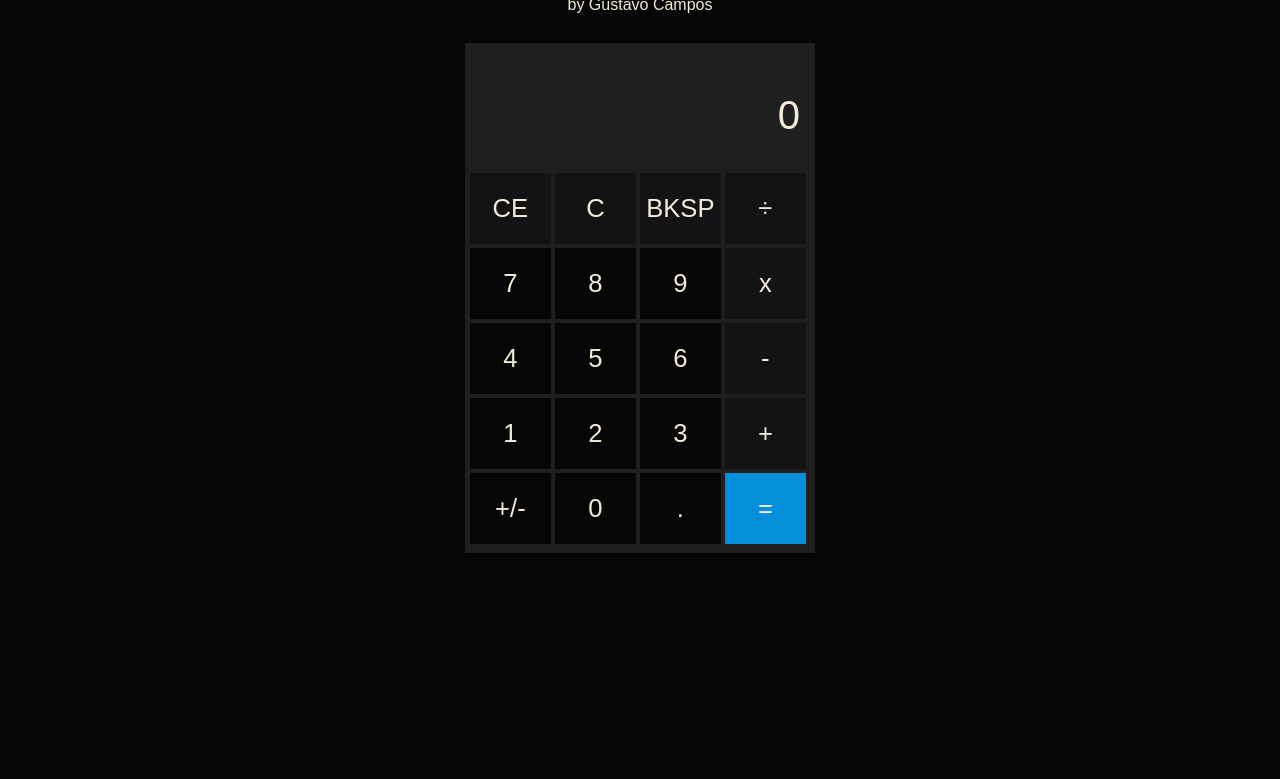
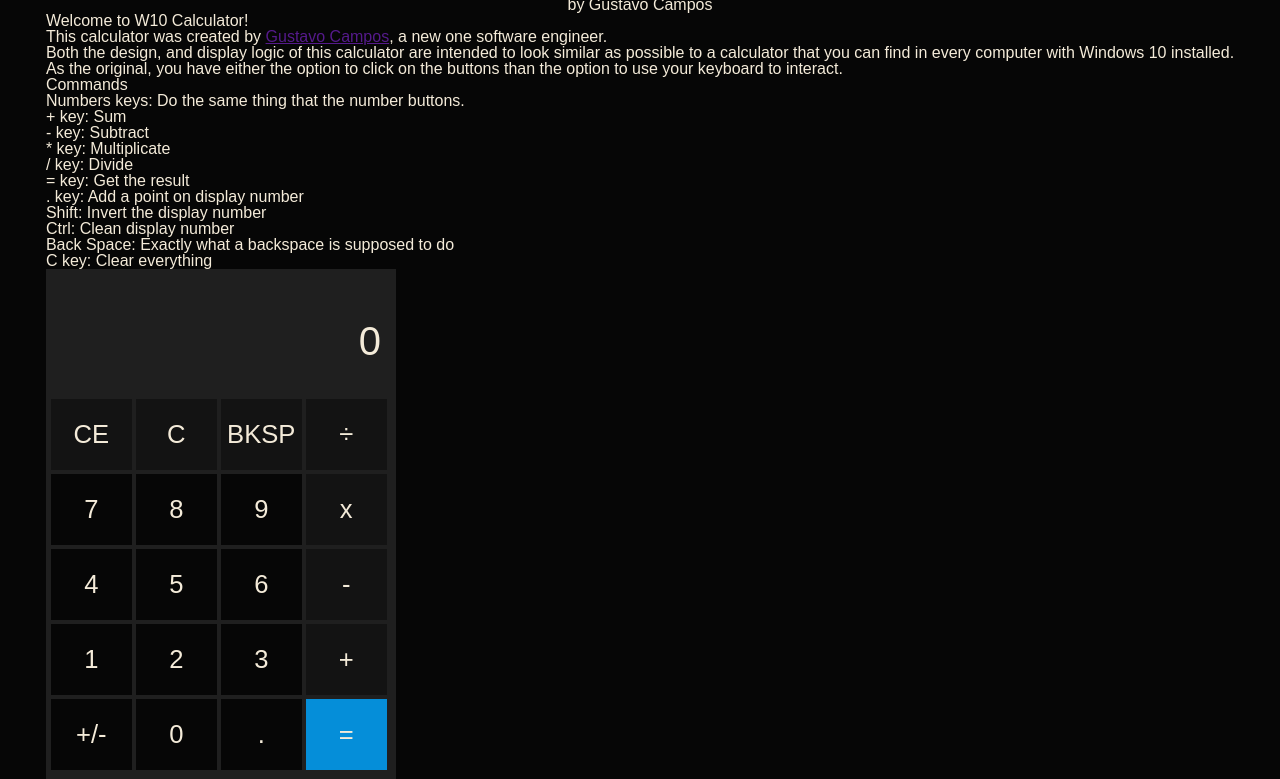
Before and after one commit to GustavCampos/Windows-Calculator, a plain HTML site: page index.html in a window 1280 px wide. Shown: the part 39-818 px from the top of the page. Drawn offline with Linux system fonts and the light colour scheme.

Commit message:
Update index.html

```diff
--- a/index.html
+++ b/index.html
@@ -16,8 +16,33 @@
         </div>
     </header>
 
-    <main class="main-section">
-        <section class="calculator-body">
+    <main class="main-div">
+        <section>
+            <div class="info">
+                <h1>Welcome to W10 Calculator!</h1>
+                <p>This calculator was created by <a href="">Gustavo Campos</a>, a new one software engineer.</p>
+                <p>Both the design, and display logic of this calculator are intended to look similar as possible to a calculator that you can find in every computer with Windows 10 installed.</p>
+                <p>As the original, you have either the option to click on the buttons than the option to use your keyboard to interact.</p>
+
+                <h2>Commands</h2>
+                <ul>
+                    <li>Numbers keys: Do the same thing that the number buttons.</li>
+                    <li>+ key: Sum</li>
+                    <li>- key: Subtract</li>
+                    <li>* key: Multiplicate</li>
+                    <li>/ key: Divide</li>
+                    <li>= key: Get the result</li>
+                    <li>. key: Add a point on display number</li>
+                    <li>Shift: Invert the display number</li>
+                    <li>Ctrl: Clean display number</li>
+                    <li>Back Space: Exactly what a backspace is supposed to do</li>
+                    <li>C key: Clear everything</li>
+                </ul>
+            </div>
+        </section>
+
+        <section>
+            <div class="calculator-body">
                 <div class="visor-container">
                     <p class="visor-mini" id="visor-mini"></p>
                     <p id="visor-text">0</p>
@@ -56,6 +81,7 @@
                         </tr>
                     </tbody>
                 </table>
+            </div>
         </section>
     </main>
     <script src="js/script.js"></script>
```
Lines whose indentation alone changed are shown as unchanged.
